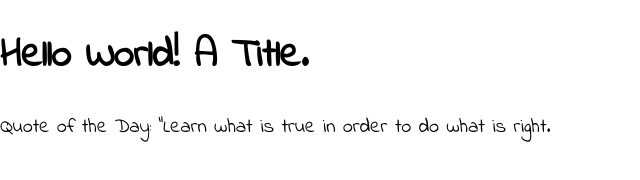
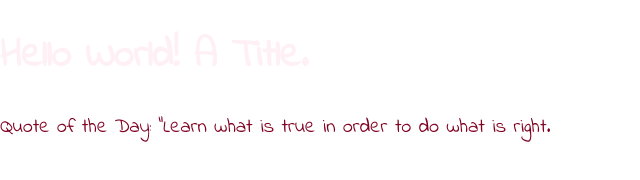
Before and after one commit to WendyUW/WendyUW.github.io, a plain HTML site: page index.html in a window 1280 px wide. Shown: the whole page, without its empty margins (0-640 px from the left). Drawn offline with Linux system fonts and the light colour scheme.

Commit message:
template.css

```diff
--- a/template.css
+++ b/template.css
@@ -6,3 +6,11 @@
 		   font-weight: 400;
 		   color: #000000;
 		}
+
+		#one {
+		   color: #fff0f5;
+		}
+
+		#two{
+		    color: #800020;
+	    }
```
